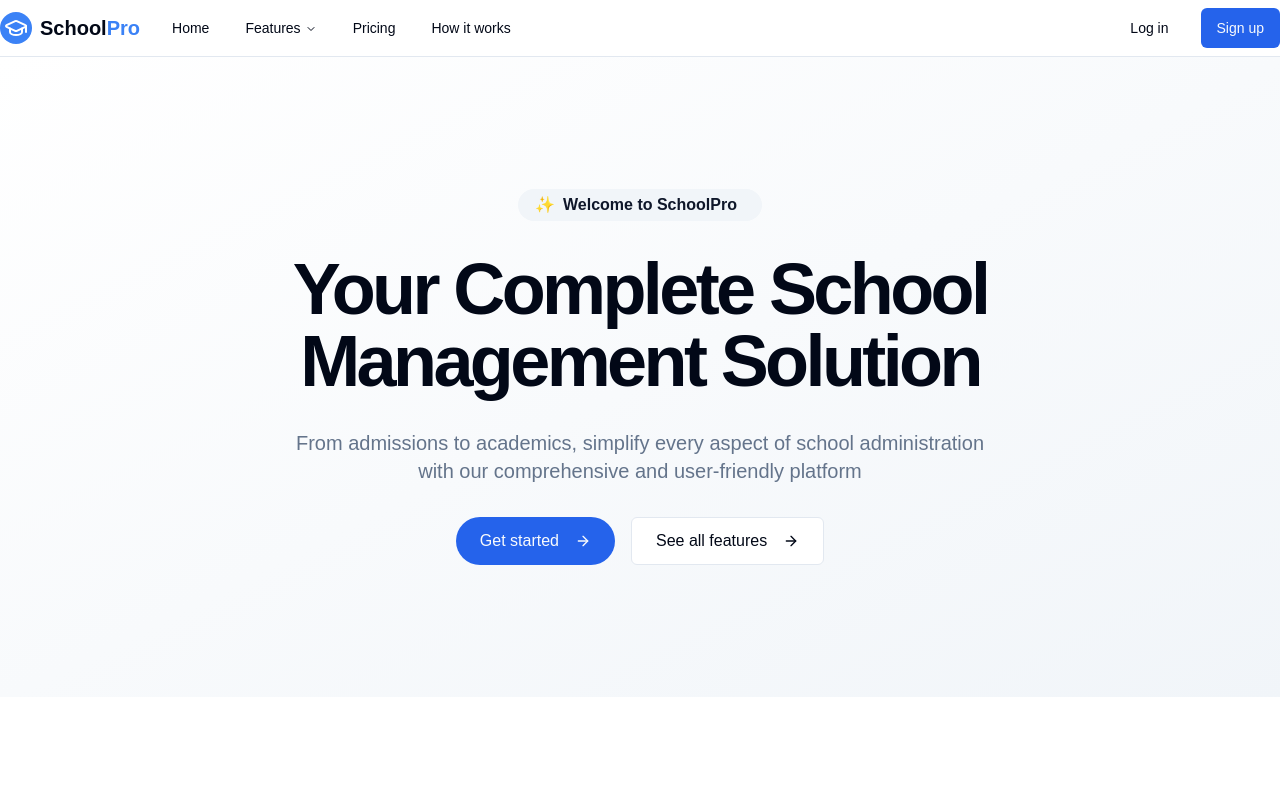
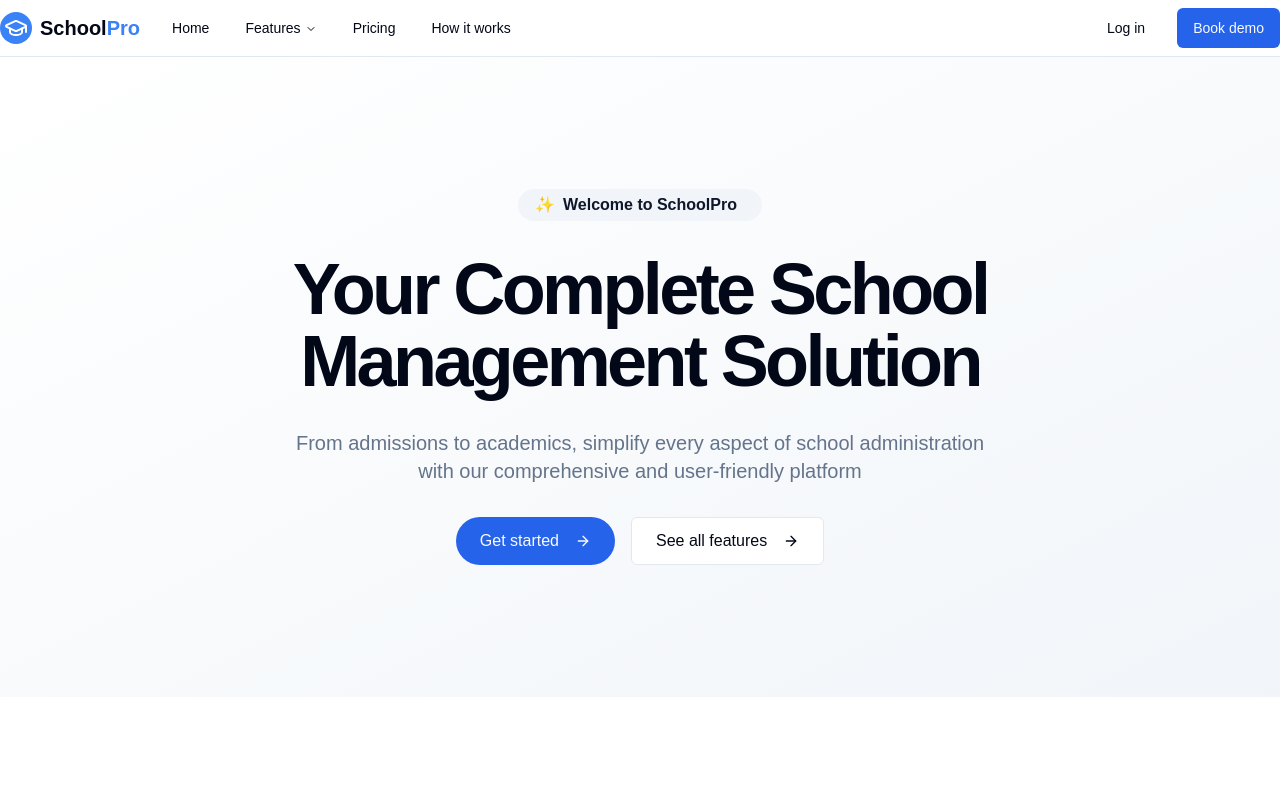
Before and after one commit to stasimus1978/School-Pro, a Next.js app: page / in a window 1280 px wide. Shown: the top 800 px of the page. Built offline with nearby package versions, Linux system fonts and the light colour scheme; a web font is replaced by a local one.

Commit message:
14. Обновление компонента SiteHeader: добавление ссылок для входа и записи на демонстрацию

```diff
--- a/components/site-header.tsx
+++ b/components/site-header.tsx
@@ -204,8 +204,12 @@ export default function SiteHeader() {
         </div>
 
         <div className="hidden md:flex items-center space-x-4">
-          <Button variant="ghost">Log in</Button>
-          <Button>Sign up</Button>
+          <Button variant="ghost" asChild>
+            <Link href="/login">Log in</Link>
+          </Button>
+          <Button asChild>
+            <Link href="/contact-us">Book demo</Link>
+          </Button>
         </div>
 
         <Sheet open={open} onOpenChange={setOpen}>
```
